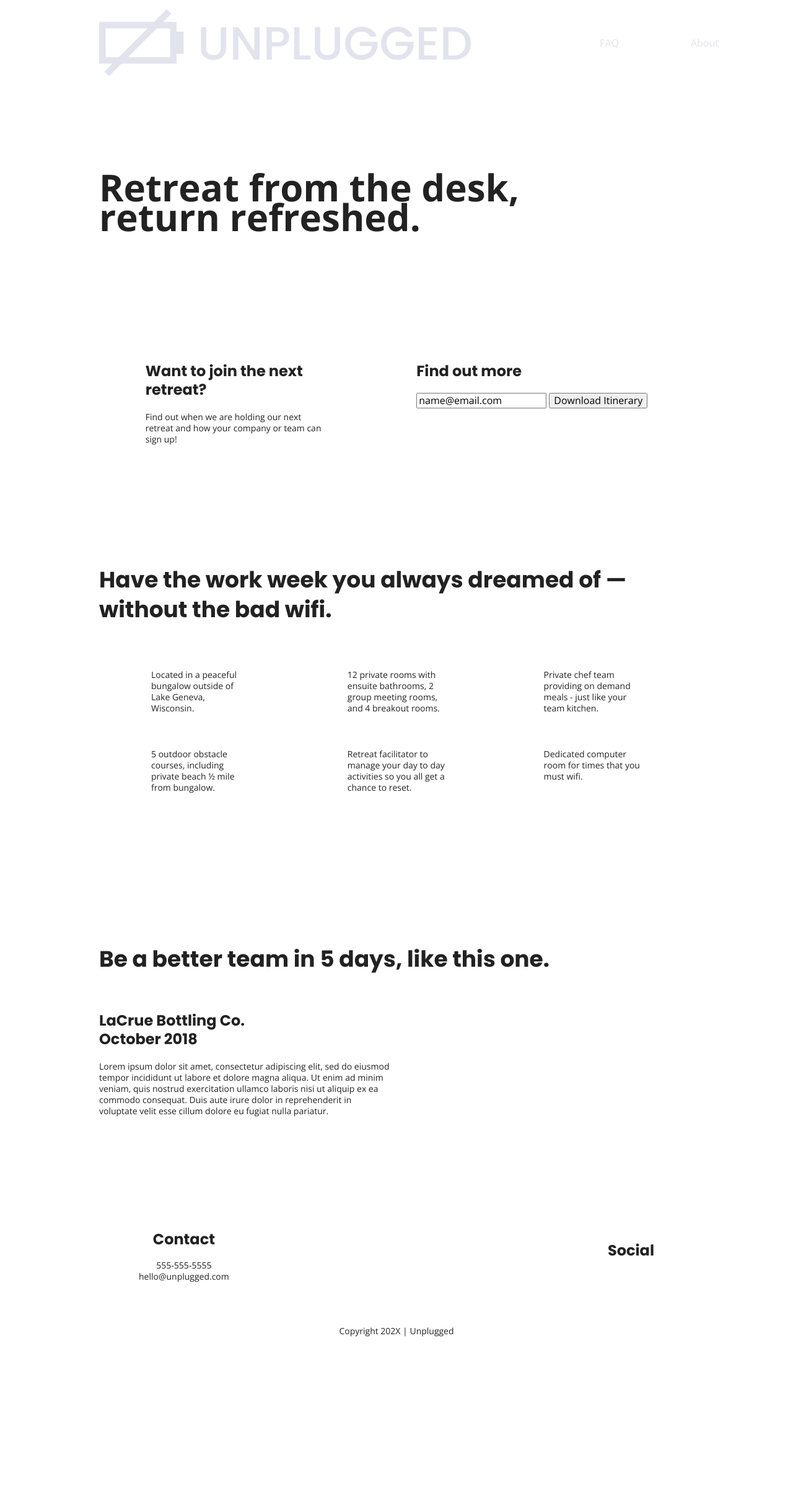
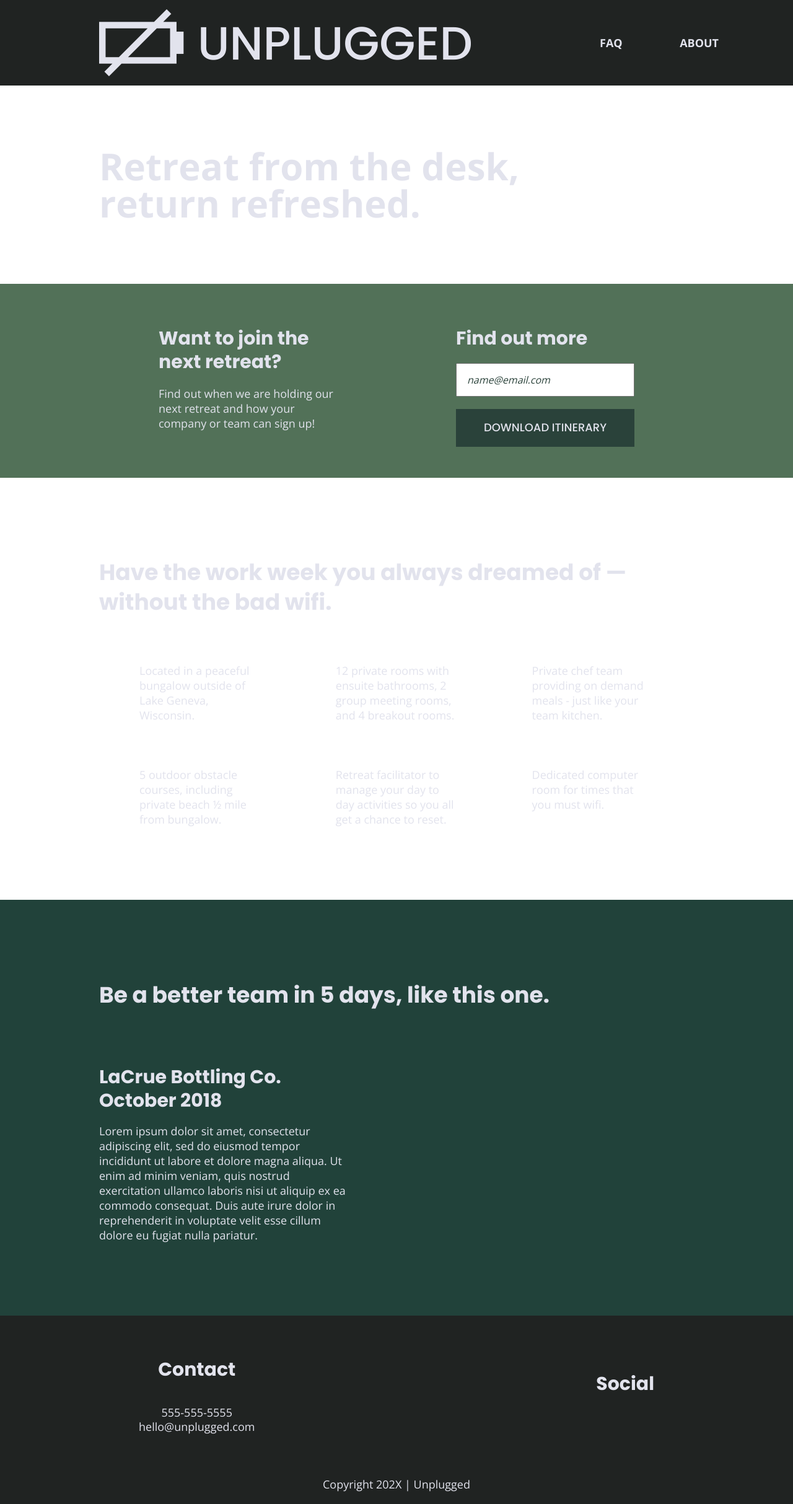
Before and after one commit to cobracuh/unplugged, a website built with Parcel: page index.html in a window 1280 px wide. Shown: the whole page at 62% size. Before the commit the page ends 2177 px from the top, so only its background shows below. Built offline with nearby package versions, Linux system fonts and the light colour scheme.

Commit message:
Added remaining styles

```diff
--- a/css/main.css
+++ b/css/main.css
@@ -92,8 +92,9 @@
 }
 
 body {
+  font-size: 1em;
   font-family: "Open Sans", sans-serif;
-  font-size: 1em;
+  color: #e2e3ed;
   text-align: left;
 }
 
@@ -145,6 +146,7 @@
   display: flex;
   justify-content: center;
   padding: 15px 0;
+  background-color: #202322;
 }
 
 header .content-wrapper {
@@ -153,6 +155,13 @@
   align-items: center;
   flex-flow: row wrap;
   margin: 0;
+}
+
+.header-divider {
+  background: #3a3a3a;
+  height: 1px;
+  width: 100%;
+  margin: 10px 0 20px 0;
 }
 
 .header-divider {
@@ -168,6 +177,9 @@
 
 header nav {
   width: 60%;
+  font-size: 1.125em;
+  font-weight: 700;
+  text-transform: uppercase;
 }
 
 header nav ul {
@@ -181,6 +193,7 @@
   flex-direction: column;
   align-items: center;
   text-align: center;
+  background-color: #202322;
 }
 
 footer p {
@@ -228,8 +241,35 @@
 /* Aside */
 
 aside {
+  background-color: #527158;
   display: flex;
   justify-content: center;
+}
+
+aside .form {
+  margin-top: 30px;
+}
+
+input[type="text"] {
+  box-sizing: border-box;
+  width: 100%;
+  color: #2a423a;
+  font-style: italic;
+  padding: 1em;
+}
+
+input[type="button"] {
+  width: 100%;
+  padding: 20px 0;
+  margin-top: 20px;
+  background-color: #2a423a;
+  font-family: "Poppins", Helvetica, Arial, sans-serif;
+  font-weight: 500;
+  font-size: 1.125em;
+  color: #e2e3ed;
+  border: none;
+  text-align: center;
+  text-transform: uppercase;
 }
 
 /* Features */
@@ -239,6 +279,10 @@
   justify-content: center;
 }
 
+.features h2 {
+  margin-bottom: 60px;
+}
+
 features article {
   width: 63%;
   margin: 30px 0;
@@ -246,6 +290,7 @@
 
 features p {
   margin: 0;
+  text-align: center;
 }
 
 .features .features-items {
@@ -260,6 +305,7 @@
 .reviews {
   display: flex;
   justify-content: center;
+  background-color: #21423a;
 }
 
 .reviews h2 {
@@ -278,11 +324,13 @@
 .mission {
   display: flex;
   justify-content: center;
+  background-color: #527158;
 }
 
 .contact-section {
   display: flex;
   justify-content: center;
+  background-color: #2a423a;
 }
 
 .contact-content p {
@@ -296,6 +344,7 @@
 .faq {
   display: flex;
   justify-content: center;
+  background-color: #527158;
 }
 
 .faq-content {
@@ -308,6 +357,15 @@
   align-items: flex-start;
   flex-flow: row wrap;
   margin: 50px 0 0 0;
+}
+
+.faq h2 {
+  line-height: 1;
+  margin-bottom: 40px;
+}
+
+.faq-content h4 {
+  line-height: 1.333;
 }
 
 /* ==========================================================================
@@ -398,30 +456,26 @@
    Modify as content requires.
    ========================================================================== */
 
-@media screen and (min-width: 768px) {
+@media only screen and (min-width: 768px) {
   /*Tablet styles here*/
 
-  /* General */
+  /* General styles */
   .content-wrapper {
     max-width: 640px;
     margin: 100px 0;
   }
 
-  h1 {
-    font-size: 3em;
-    line-height: 48px;
-  }
-
   h2 {
     font-size: 2.25em;
-    line-height: 48px;
+    line-height: 1.333;
   }
 
   h3 {
     font-size: 1.5em;
-    line-height: 30px;
+    line-height: 1.25;
   }
 
+  /* Header */
   header {
     padding: 33px 0;
   }
@@ -429,6 +483,10 @@
   header .content-wrapper {
     width: 100%;
     justify-content: space-between;
+  }
+
+  header figure {
+    width: 30%;
   }
 
   header nav {
@@ -443,8 +501,15 @@
     display: none;
   }
 
-  /*Hero */
+  /* Hero Area */
 
+  .hero-area h1 {
+    font-size: 3em;
+    line-height: 1;
+    margin: 0;
+  }
+
+  /* Aside */
   aside .content-wrapper {
     margin: 50px 0;
     display: flex;
@@ -453,12 +518,16 @@
   }
 
   aside .content-wrapper .form-description,
-  aside.content-wrapper .form {
+  aside .content-wrapper .form {
     width: 40%;
     margin: 0;
   }
 
-  /*features*/
+  /* Features */
+
+  .features h2 {
+    margin-bottom: 20px;
+  }
 
   .features article {
     display: flex;
@@ -468,7 +537,7 @@
   }
 
   .features .features-item-description {
-    width: 50%;
+    width: 62%;
   }
 
   /* Reviews */
@@ -477,70 +546,144 @@
     justify-content: space-between;
   }
 
+  .reviews h2 {
+    width: 85%;
+  }
+
   .reviews article div {
     width: 49%;
   }
 
-  /**footer**/
+  .reviews h3 {
+    width: 75%;
+    margin: 0;
+  }
 
+  /* Footer */
   footer .content-wrapper {
     width: 65%;
   }
 
-  .footer-content {
+  footer .footer-content {
     display: flex;
     justify-content: space-between;
     align-items: center;
-  }
-
-  footer h4 {
-    font-size: 1.5em;
-  }
-
-  footer p {
-    line-height: 18px;
+    flex-direction: row;
   }
 
   footer .contact {
     margin-bottom: 0;
   }
 
-  footer .contact h4 {
+  footer h4 {
     font-size: 1.5em;
+    margin-bottom: 40px;
+  }
+
+  footer p {
+    line-height: 1.285;
   }
 
   footer .copyright {
     width: 100%;
   }
+
+  /* ==========================================================================
+     About Page
+     ========================================================================== */
+
+  .mission-content {
+    display: flex;
+    justify-content: space-between;
+    align-items: flex-start;
+    padding-top: 20px;
+  }
+
+  .mission-content p {
+    width: 45%;
+  }
+
+  .contact-section .content-wrapper h2 {
+    width: 80%;
+  }
+
+  .contact-content {
+    display: flex;
+    justify-content: space-between;
+    align-items: flex-start;
+  }
+
+  .contact-content h4 {
+    font-size: 1.5em;
+  }
+
+  /* ==========================================================================
+     FAQ Page
+     ========================================================================== */
+  .faq .content-wrapper {
+    justify-content: space-between;
+  }
+
+  .faq-content {
+    flex-basis: 45%;
+  }
+
+  .faq h2 {
+    width: 100%;
+  }
+
+  .faq h4,
+  .faq p {
+    font-size: 0.875em;
+    line-height: 1.125;
+  }
 }
 
-@media screen and (min-width: 1200px) {
+@media only screen and (min-width: 1200px) {
   /*Desktop styles here*/
-  /* General */
+
+  /* General styles */
   .content-wrapper {
     max-width: 960px;
   }
 
-  /*Header*/
-
+  /* Header */
   header {
     padding: 15px 0;
   }
 
+  h2 {
+    font-size: 2.25em;
+  }
+
+  h3,
+  h4 {
+    font-size: 1.875em;
+  }
+
+  p {
+    font-size: 1.125em;
+    line-height: 1.333;
+  }
+
   /* Hero */
   .hero-area h1 {
+    font-size: 3.75em;
     width: 80%;
-    font-size: 3.75em;
   }
 
   /* Aside */
-
   aside .content-wrapper {
     justify-content: space-around;
   }
 
-  aside .content-wrapper .form-description {
+  aside .content-wrapper .form-description,
+  aside .content-wrapper .form {
     width: 30%;
+  }
+
+  .form-description p {
+    font-size: 1.125em;
   }
 
   /* Features */
@@ -553,31 +696,47 @@
     flex-basis: 33%;
   }
 
-  .features
-
   /* Reviews */
 
-  .reviews aticle div {
+  .reviews h2 {
+    padding-bottom: 50px;
+  }
+
+  .reviews article div {
     width: 42%;
   }
 
-  /* About */
+  footer h4 {
+    font-size: 1.875em;
+  }
+
+  /* ==========================================================================
+    About Page
+    ========================================================================== */
 
   .mission h2,
   .contact-section .content-wrapper h2 {
     width: 95%;
+    font-size: 3em;
   }
 
+  .contact-content h4 {
+    font-size: 1.875em;
+  }
+
+  /* ==========================================================================
+    FAQ Page
+    ========================================================================== */
   .faq h2 {
     width: 100%;
+    font-size: 3em;
   }
-}
 
-@media print,
-  (-webkit-min-device-pixel-ratio: 1.25),
-  (min-resolution: 1.25dppx),
-  (min-resolution: 120dpi) {
-  /* Style adjustments for high resolution devices */
+  .faq h4,
+  .faq p {
+    font-size: 1.125em;
+    line-height: 1;
+  }
 }
 
 /* ==========================================================================
```
Also changed, not shown: about/index.html (+2 -2 lines).
